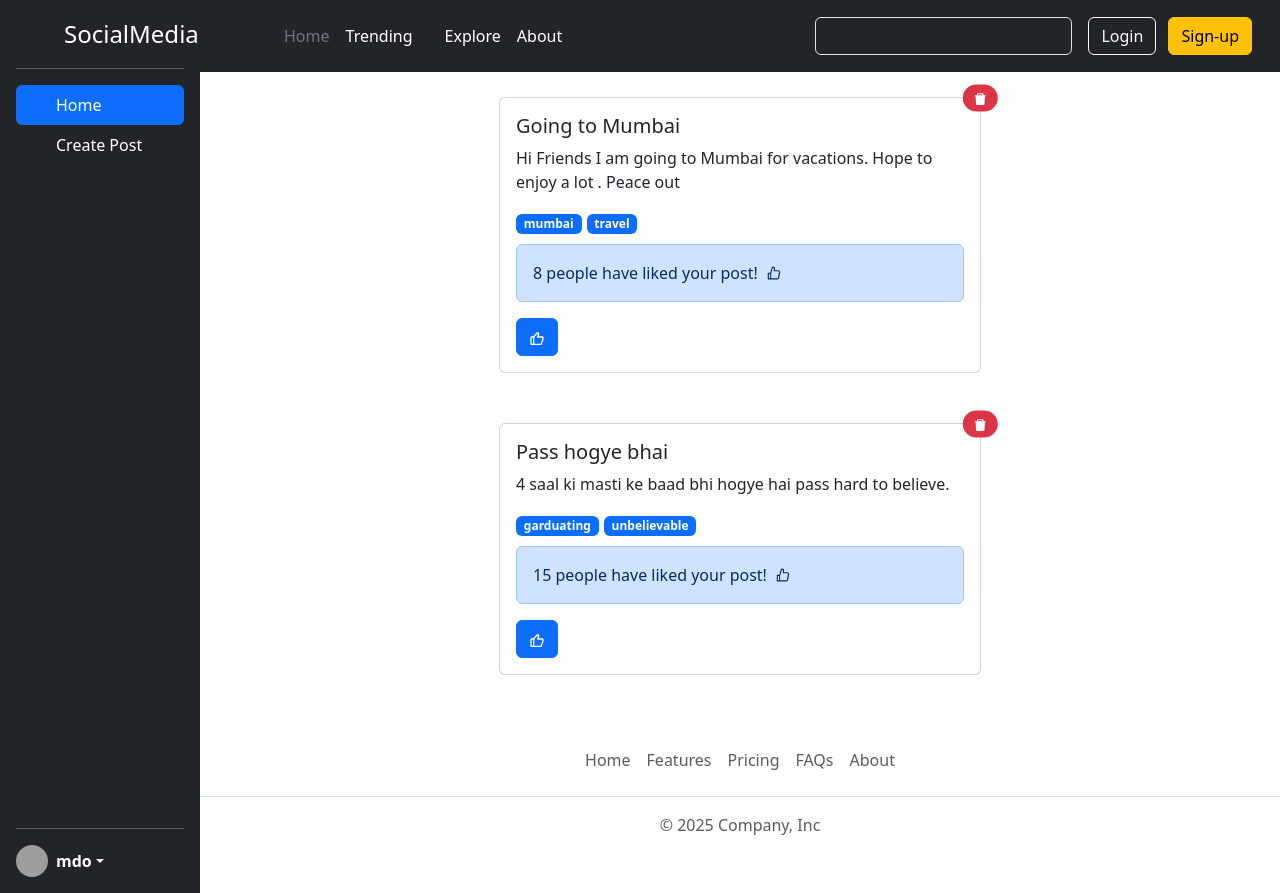
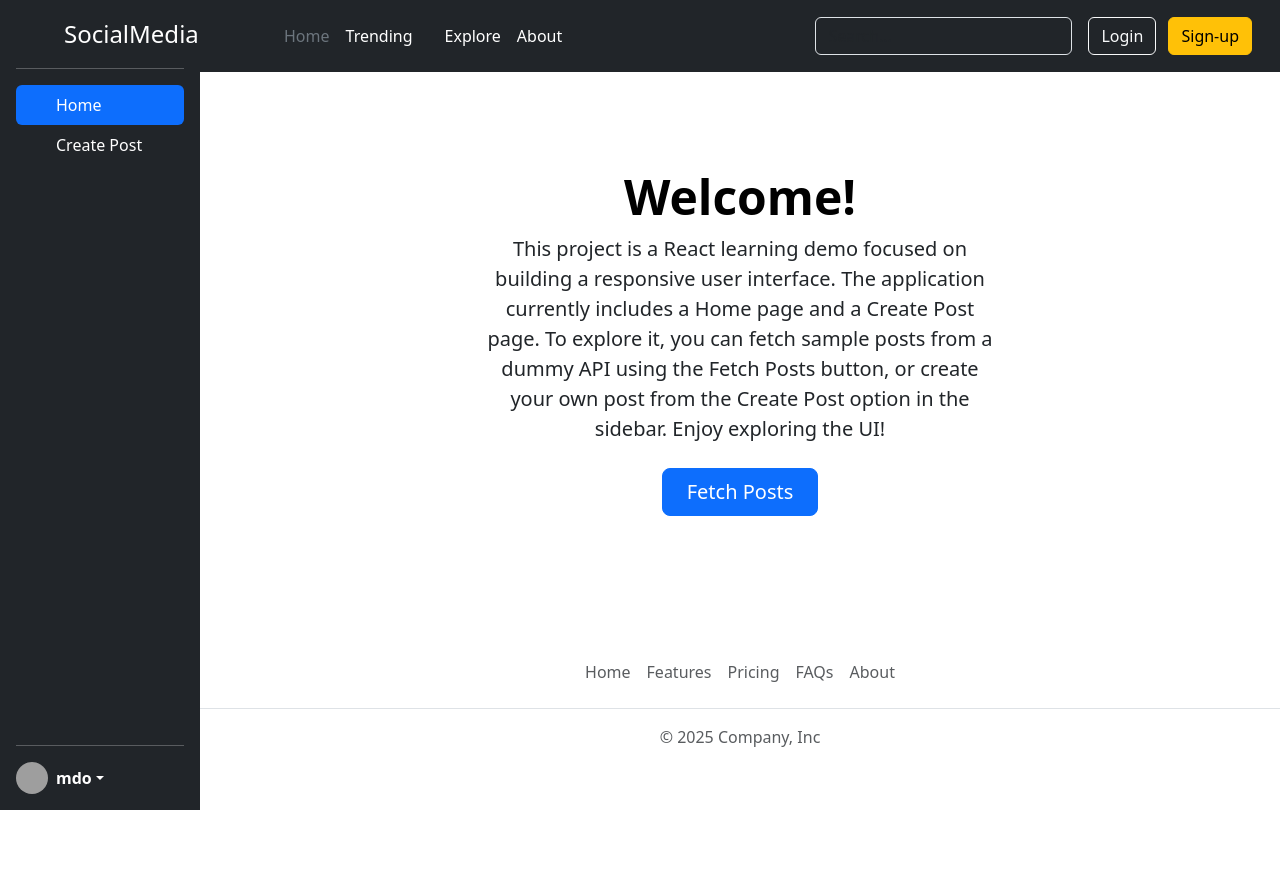
Before and after one commit to MohitkrPandey/SocialMedia, a React (Vite) app in the folder SocialMedia/: page / in a window 1280 px wide. After the commit the page ends 810 px from the top, so only its background shows below. Built offline with nearby package versions, Linux system fonts and the light colour scheme; grey boxes are pictures that could not be loaded.

Commit message:
Fetch post implementation

```diff
--- /dev/null
+++ b/SocialMedia/src/components/EmptyMessage.jsx
@@ -0,0 +1,17 @@
+import {useContext} from "react";
+import { PostListData } from "../store/post-list-store";
+
+const EmptyMessage=({handleOnClick})=>{
+
+  return <>
+
+
+        <div class="px-4 py-5 my-5 text-center">  <h1 class="display-5 fw-bold text-body-emphasis">Welcome!</h1> <div class="col-lg-6 mx-auto"> <p class="lead mb-4">This project is a React learning demo focused on building a responsive user interface. The application currently includes a Home page and a Create Post page. To explore it, you can fetch sample posts from a dummy API using the Fetch Posts button, or create your own post from the Create Post option in the sidebar. Enjoy exploring the UI!</p> <div class="d-grid gap-2 d-sm-flex justify-content-sm-center"> <button  onClick={handleOnClick} type="button" class="btn btn-primary btn-lg px-4 gap-3">Fetch Posts</button> </div> </div> </div>
+
+
+  </>
+
+
+}
+
+export default EmptyMessage;
--- a/SocialMedia/src/components/PostList.jsx
+++ b/SocialMedia/src/components/PostList.jsx
@@ -1,10 +1,23 @@
 import Post from "./Post";
 import {useContext} from "react";
 import { PostListData } from "../store/post-list-store";
+import EmptyMessage from "./EmptyMessage";
 const PostList=()=>{
+  const {postList,fetchPosts} =useContext(PostListData);
+   const handleOnClick=()=>{
+        fetch("https://6a4f6ef5f45d5352b6116675.mockapi.io/posts")
+          .then((res) => res.json())
+          .then((data) => {
 
-const {postList}=useContext(PostListData);
+          fetchPosts(data);
+
+  });
+        }
+
+
   return <div className="body">
+    {postList.length===0 &&<EmptyMessage  handleOnClick={handleOnClick}/>}
+
     {postList.map((post)=><Post key={post.id} post={post}></Post>)}
 
 
--- a/SocialMedia/src/store/post-list-store.jsx
+++ b/SocialMedia/src/store/post-list-store.jsx
@@ -4,6 +4,7 @@ export const PostListData = createContext({
   postList: [],
   addPost: () => {},
   deletePost: () => {},
+  fetchPosts: ()=>{},
   incrementReaction:()=>{},
 });
 
@@ -13,6 +14,9 @@ const postListReducer = (currPostList, action) => {
     newPostList = [action.payload, ...currPostList];
   }
 
+  else if(action.type=="FETCH_POSTS"){
+    newPostList=action.payload;
+  }
   else if (action.type == "DELETE_POST") {
 
       newPostList = currPostList.filter((it)=>it.id!==action.payload.itemId);
@@ -29,7 +33,7 @@ const postListReducer = (currPostList, action) => {
 const PostListProvider = ({ children }) => {
   const [postList, dispatchPostList] = useReducer(
     postListReducer,
-    DEFAULT_POST_LIST,
+    [],
   );
 
   const addPost = (userId, title, body,reactions, tags) => {
@@ -45,6 +49,13 @@ const PostListProvider = ({ children }) => {
       },
     });
   };
+
+  const fetchPosts =(data)=>{
+     dispatchPostList({
+      type:"FETCH_POSTS",
+      payload:data,
+     })
+  }
 
   const deletePost = (itemId) => {
     dispatchPostList({
@@ -66,7 +77,7 @@ const PostListProvider = ({ children }) => {
   }
 
   return (
-    <PostListData.Provider value={{ postList, addPost, deletePost ,incrementReaction}}>
+    <PostListData.Provider value={{ postList, addPost,fetchPosts, deletePost ,incrementReaction}}>
       {children}
     </PostListData.Provider>
   );
```
Also changed, not shown: SocialMedia/src/App.css (line endings or trailing spaces).
